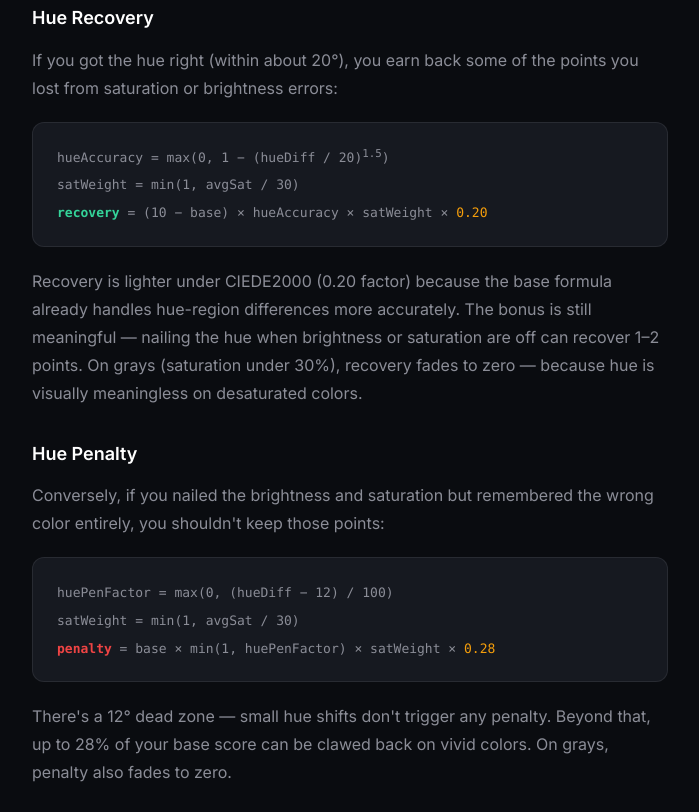
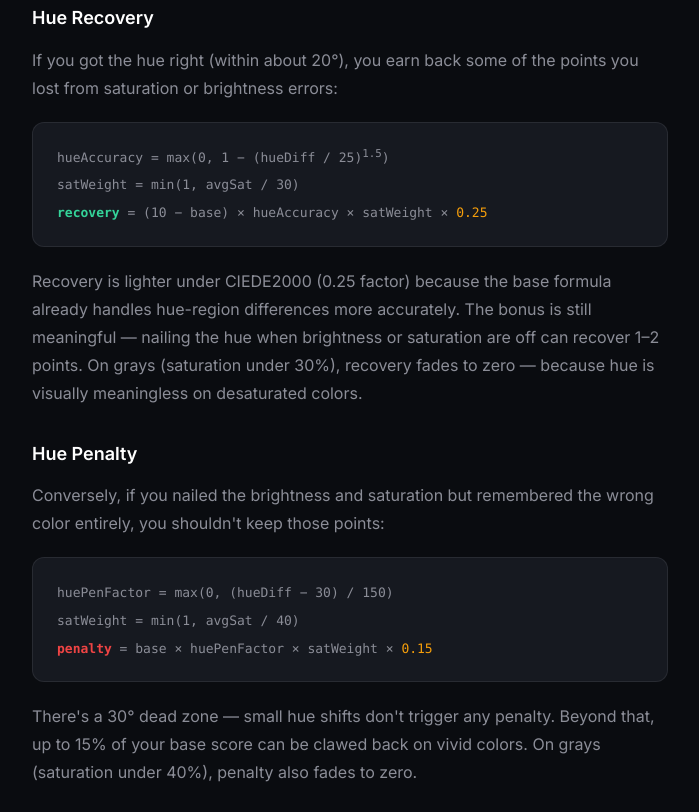
Before and after one commit to AryaDuhan/Coloral, a website: page web/score.html in a window 1280 px wide. Shown: the part 3008-3820 px from the top of the page, without its empty margins (290-989 px from the left). Drawn offline with Linux system fonts and the light colour scheme.

Commit message:
new Score

```diff
--- a/web/js/score-page.js
+++ b/web/js/score-page.js
@@ -121,13 +121,13 @@ function scoreBreakdown(target, guess) {
   const hDiff = hueDiff(target.h, guess.h);
   const avgSat = (target.s + guess.s) / 2;
 
-  const hueAccuracy = Math.max(0, 1 - Math.pow(hDiff / 20, 1.5));
+  const hueAccuracy = Math.max(0, 1 - Math.pow(hDiff / 25, 1.5));
   const recoverySatWeight = Math.min(1, avgSat / 30);
-  const recovery = (10 - base) * hueAccuracy * recoverySatWeight * 0.20;
+  const recovery = (10 - base) * hueAccuracy * recoverySatWeight * 0.25;
 
-  const huePenFactor = Math.max(0, (hDiff - 12) / 100);
-  const penaltySatWeight = Math.min(1, avgSat / 30);
-  const penalty = base * Math.min(1, huePenFactor) * penaltySatWeight * 0.28;
+  const huePenFactor = Math.max(0, (hDiff - 30) / 150);
+  const penaltySatWeight = Math.min(1, avgSat / 40);
+  const penalty = base * huePenFactor * penaltySatWeight * 0.15;
 
   const score = Math.max(0, Math.min(10, parseFloat((base + recovery - penalty).toFixed(2))));
   return { score, dE, base, recovery, penalty };
--- a/web/score.html
+++ b/web/score.html
@@ -157,12 +157,12 @@
           points you lost from saturation or brightness errors:
         </p>
         <div class="code-block">
-          <code>hueAccuracy = max(0, 1 − (hueDiff / 20)<sup>1.5</sup>)</code><br>
+          <code>hueAccuracy = max(0, 1 − (hueDiff / 25)<sup>1.5</sup>)</code><br>
           <code>satWeight = min(1, avgSat / 30)</code><br>
-          <code><span class="code-highlight">recovery</span> = (10 − base) × hueAccuracy × satWeight × <span class="code-value">0.20</span></code>
+          <code><span class="code-highlight">recovery</span> = (10 − base) × hueAccuracy × satWeight × <span class="code-value">0.25</span></code>
         </div>
         <p>
-          Recovery is lighter under CIEDE2000 (0.20 factor) because the base
+          Recovery is lighter under CIEDE2000 (0.25 factor) because the base
           formula already handles hue-region differences more accurately. The bonus
           is still meaningful — nailing the hue when brightness or saturation are
           off can recover 1–2 points. On grays (saturation under 30%), recovery
@@ -175,14 +175,14 @@
           the wrong color entirely, you shouldn't keep those points:
         </p>
         <div class="code-block">
-          <code>huePenFactor = max(0, (hueDiff − 12) / 100)</code><br>
-          <code>satWeight = min(1, avgSat / 30)</code><br>
-          <code><span class="code-penalty">penalty</span> = base × min(1, huePenFactor) × satWeight × <span class="code-value">0.28</span></code>
+          <code>huePenFactor = max(0, (hueDiff − 30) / 150)</code><br>
+          <code>satWeight = min(1, avgSat / 40)</code><br>
+          <code><span class="code-penalty">penalty</span> = base × huePenFactor × satWeight × <span class="code-value">0.15</span></code>
         </div>
         <p>
-          There's a 12° dead zone — small hue shifts don't trigger any penalty.
-          Beyond that, up to 28% of your base score can be clawed back on vivid
-          colors. On grays, penalty also fades to zero.
+          There's a 30° dead zone — small hue shifts don't trigger any penalty.
+          Beyond that, up to 15% of your base score can be clawed back on vivid
+          colors. On grays (saturation under 40%), penalty also fades to zero.
         </p>
 
         <h4 class="sub-heading">Final Score</h4>
```
Also changed, not shown: web/js/scoring.js (+6 -6 lines), web/play.html (+1 -1 lines).
